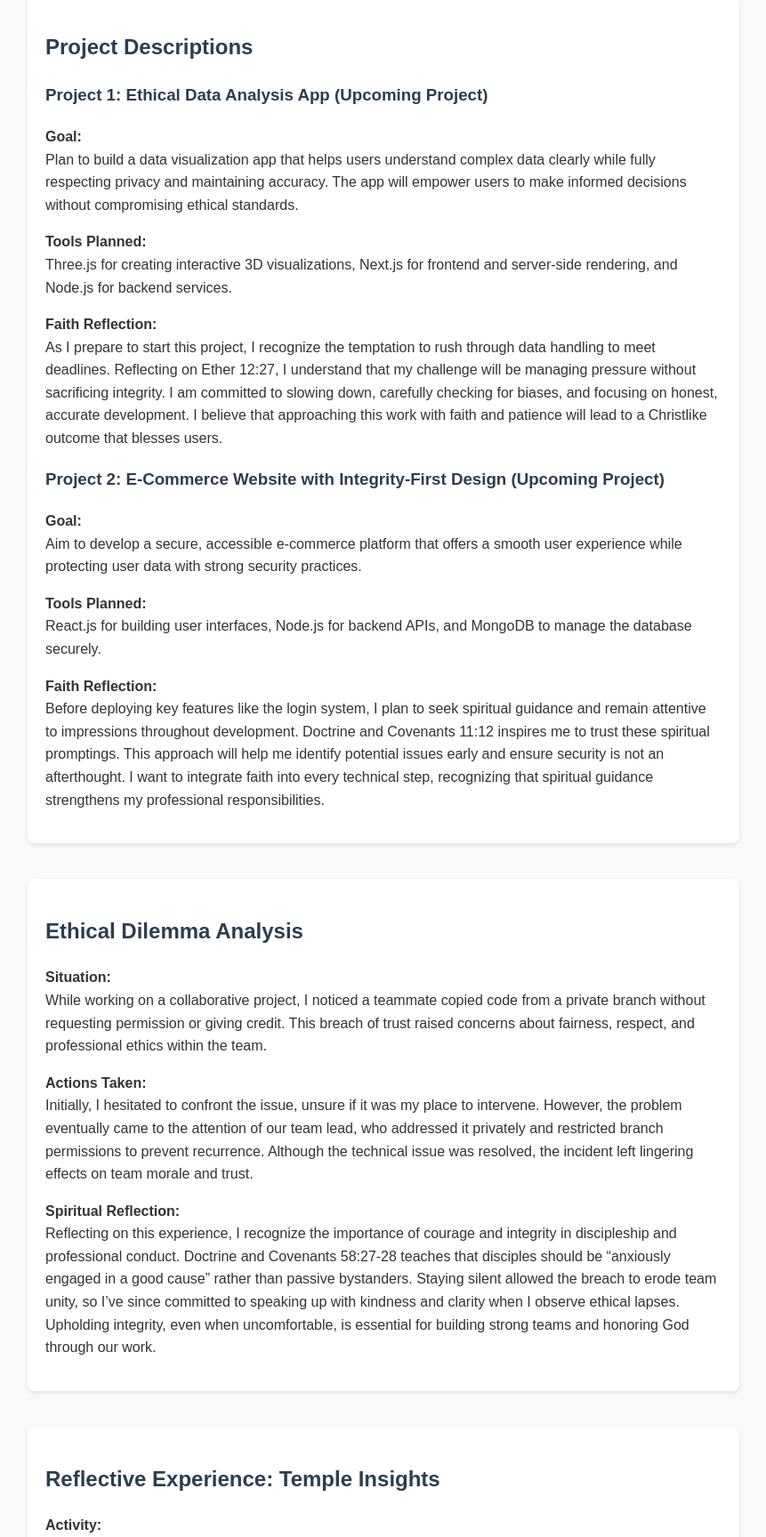
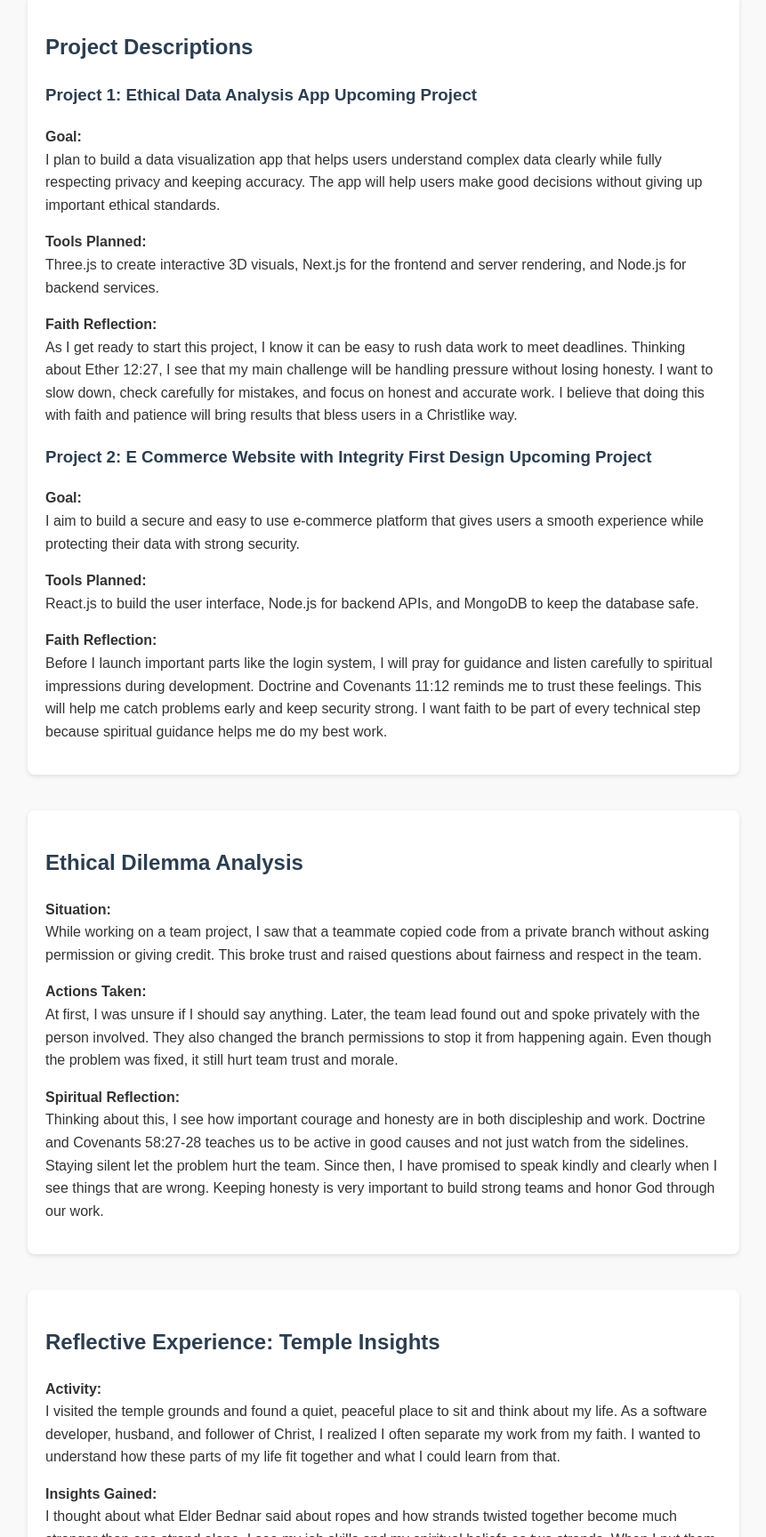
Before and after one commit to heytoshi2/portfolio, a plain HTML site: page index.html in a window 1280 px wide. Shown: the part 3431-5159 px from the top of the page at 89% size, without its empty margins (209-1070 px from the left). Drawn offline with Linux system fonts and the light colour scheme.

Commit message:
Update index.html

```diff
--- a/index.html
+++ b/index.html
@@ -149,28 +149,28 @@
   <h2>Project Descriptions</h2>
 
   <article>
-    <h3>Project 1: Ethical Data Analysis App (Upcoming Project)</h3>
+    <h3>Project 1: Ethical Data Analysis App Upcoming Project</h3>
     <p><strong>Goal:</strong><br />
-      Plan to build a data visualization app that helps users understand complex data clearly while fully respecting privacy and maintaining accuracy. The app will empower users to make informed decisions without compromising ethical standards.
+      I plan to build a data visualization app that helps users understand complex data clearly while fully respecting privacy and keeping accuracy. The app will help users make good decisions without giving up important ethical standards.
     </p>
     <p><strong>Tools Planned:</strong><br />
-      Three.js for creating interactive 3D visualizations, Next.js for frontend and server-side rendering, and Node.js for backend services.
+      Three.js to create interactive 3D visuals, Next.js for the frontend and server rendering, and Node.js for backend services.
     </p>
     <p><strong>Faith Reflection:</strong><br />
-      As I prepare to start this project, I recognize the temptation to rush through data handling to meet deadlines. Reflecting on Ether 12:27, I understand that my challenge will be managing pressure without sacrificing integrity. I am committed to slowing down, carefully checking for biases, and focusing on honest, accurate development. I believe that approaching this work with faith and patience will lead to a Christlike outcome that blesses users.
+      As I get ready to start this project, I know it can be easy to rush data work to meet deadlines. Thinking about Ether 12:27, I see that my main challenge will be handling pressure without losing honesty. I want to slow down, check carefully for mistakes, and focus on honest and accurate work. I believe that doing this with faith and patience will bring results that bless users in a Christlike way.
     </p>
   </article>
 
   <article>
-    <h3>Project 2: E-Commerce Website with Integrity-First Design (Upcoming Project)</h3>
+    <h3>Project 2: E Commerce Website with Integrity First Design Upcoming Project</h3>
     <p><strong>Goal:</strong><br />
-      Aim to develop a secure, accessible e-commerce platform that offers a smooth user experience while protecting user data with strong security practices.
+      I aim to build a secure and easy to use e-commerce platform that gives users a smooth experience while protecting their data with strong security.
     </p>
     <p><strong>Tools Planned:</strong><br />
-      React.js for building user interfaces, Node.js for backend APIs, and MongoDB to manage the database securely.
+      React.js to build the user interface, Node.js for backend APIs, and MongoDB to keep the database safe.
     </p>
     <p><strong>Faith Reflection:</strong><br />
-      Before deploying key features like the login system, I plan to seek spiritual guidance and remain attentive to impressions throughout development. Doctrine and Covenants 11:12 inspires me to trust these spiritual promptings. This approach will help me identify potential issues early and ensure security is not an afterthought. I want to integrate faith into every technical step, recognizing that spiritual guidance strengthens my professional responsibilities.
+      Before I launch important parts like the login system, I will pray for guidance and listen carefully to spiritual impressions during development. Doctrine and Covenants 11:12 reminds me to trust these feelings. This will help me catch problems early and keep security strong. I want faith to be part of every technical step because spiritual guidance helps me do my best work.
     </p>
   </article>
 </section>
@@ -178,15 +178,16 @@
 <section id="ethical-dilemma-analysis">
   <h2>Ethical Dilemma Analysis</h2>
   <p><strong>Situation:</strong><br />
-    While working on a collaborative project, I noticed a teammate copied code from a private branch without requesting permission or giving credit. This breach of trust raised concerns about fairness, respect, and professional ethics within the team.
+    While working on a team project, I saw that a teammate copied code from a private branch without asking permission or giving credit. This broke trust and raised questions about fairness and respect in the team.
   </p>
   <p><strong>Actions Taken:</strong><br />
-    Initially, I hesitated to confront the issue, unsure if it was my place to intervene. However, the problem eventually came to the attention of our team lead, who addressed it privately and restricted branch permissions to prevent recurrence. Although the technical issue was resolved, the incident left lingering effects on team morale and trust.
+    At first, I was unsure if I should say anything. Later, the team lead found out and spoke privately with the person involved. They also changed the branch permissions to stop it from happening again. Even though the problem was fixed, it still hurt team trust and morale.
   </p>
   <p><strong>Spiritual Reflection:</strong><br />
-    Reflecting on this experience, I recognize the importance of courage and integrity in discipleship and professional conduct. Doctrine and Covenants 58:27-28 teaches that disciples should be “anxiously engaged in a good cause” rather than passive bystanders. Staying silent allowed the breach to erode team unity, so I’ve since committed to speaking up with kindness and clarity when I observe ethical lapses. Upholding integrity, even when uncomfortable, is essential for building strong teams and honoring God through our work.
+    Thinking about this, I see how important courage and honesty are in both discipleship and work. Doctrine and Covenants 58:27-28 teaches us to be active in good causes and not just watch from the sidelines. Staying silent let the problem hurt the team. Since then, I have promised to speak kindly and clearly when I see things that are wrong. Keeping honesty is very important to build strong teams and honor God through our work.
   </p>
 </section>
+
 
 <section id="reflective-experience">
   <h2>Reflective Experience: Temple Insights</h2>
```
